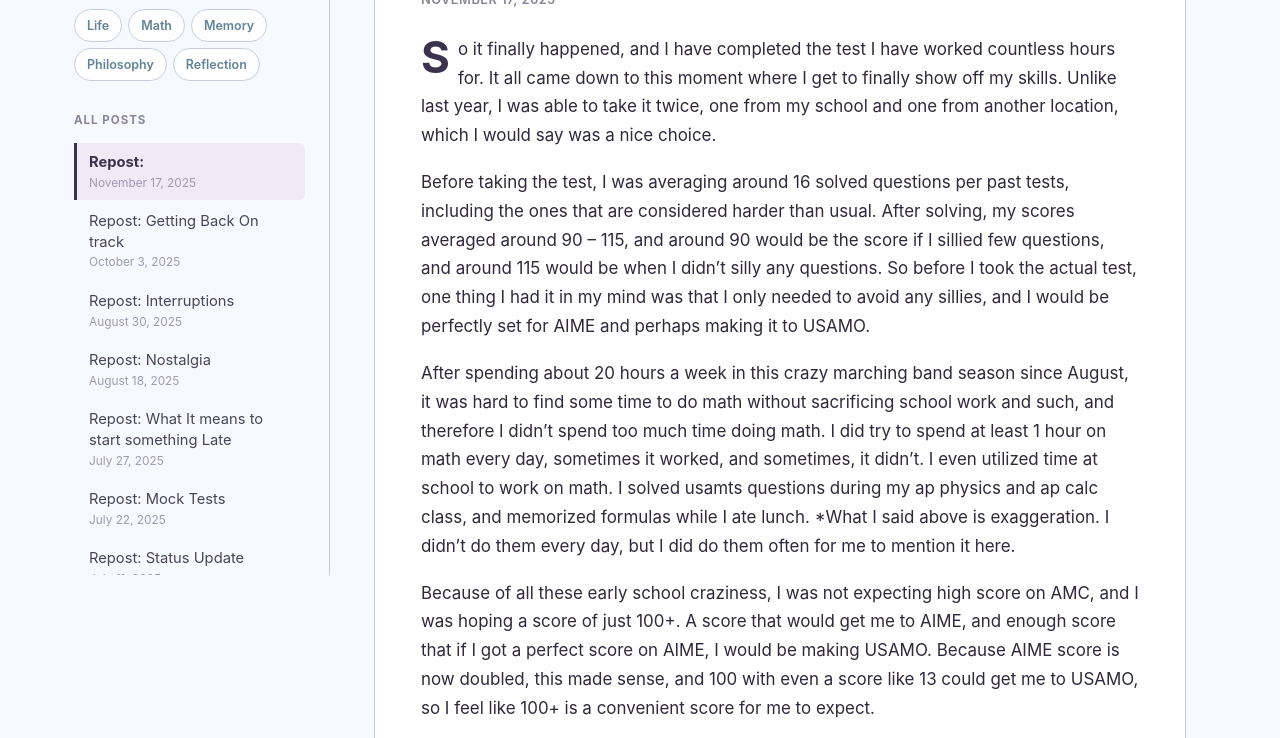
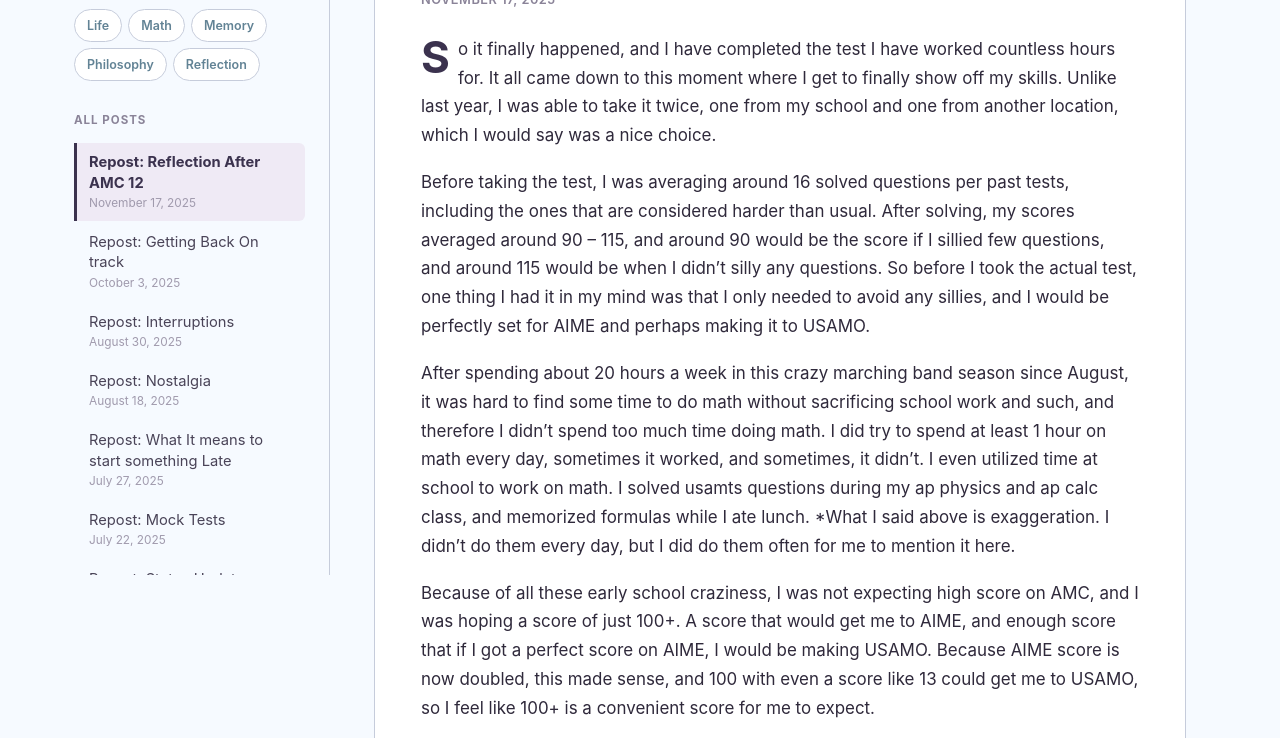
Before and after one commit to Hu1l/hull-hall14, an Eleventy site: page src/posts/2025-11-17-repost.md in a window 1280 px wide. Shown: the part 225-963 px from the top of the page. Built offline with nearby package versions, Linux system fonts and the light colour scheme; Eleventy itself is replaced by a stand-in of ours; files that its build step writes are made by us from their sources; a web font is replaced by a local one.

Commit message:
Update Post “2025-11-17-repost”

```diff
--- a/src/posts/2025-11-17-repost.md
+++ b/src/posts/2025-11-17-repost.md
@@ -1,6 +1,6 @@
 ---
 layout: post.njk
-title: "Repost:"
+title: "Repost: Reflection After AMC 12"
 date: 2025-11-17
 tags: Life, Math, Reflection
 snippet: This was Reposted on July 12, 2026, originally from my Wordpress blog
```
